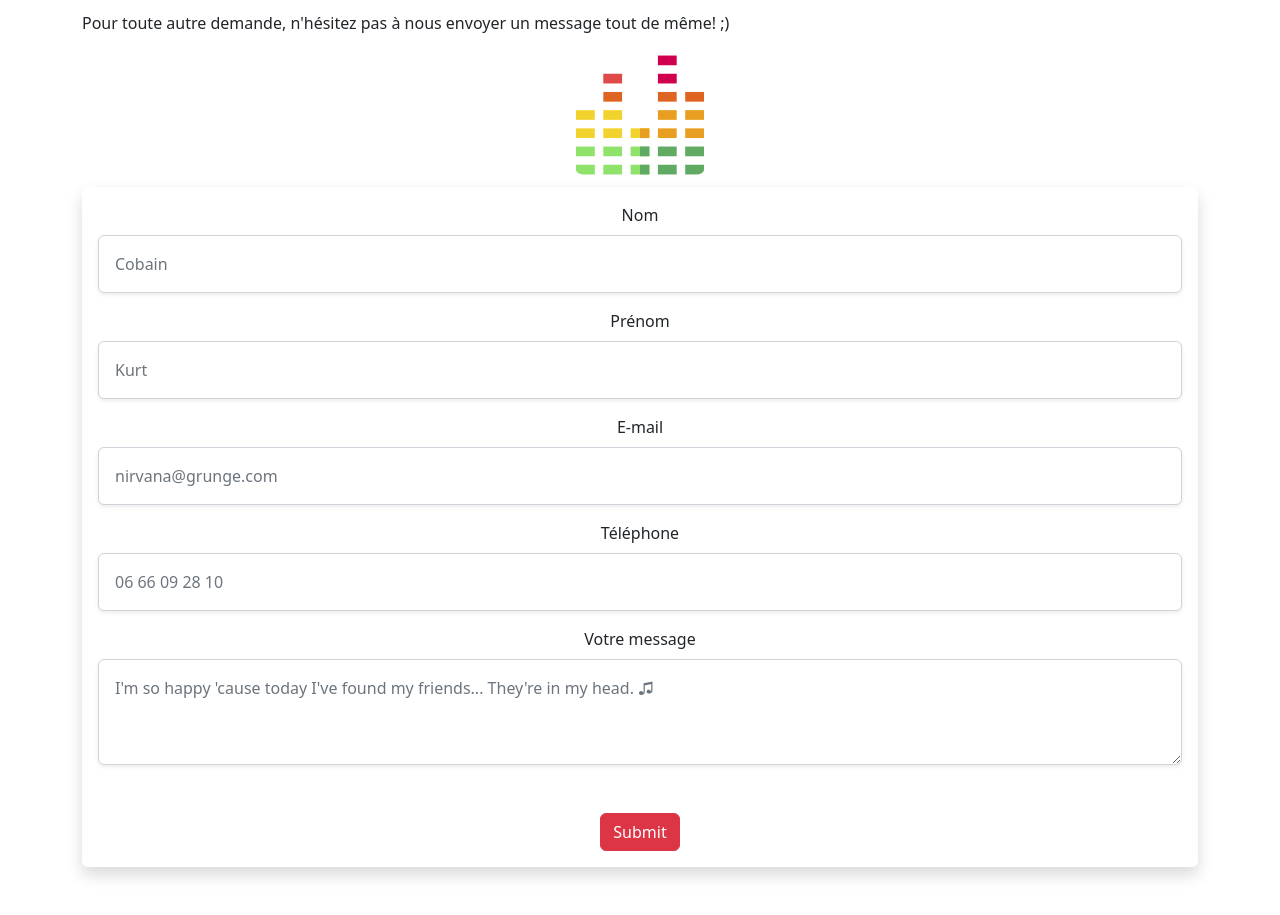
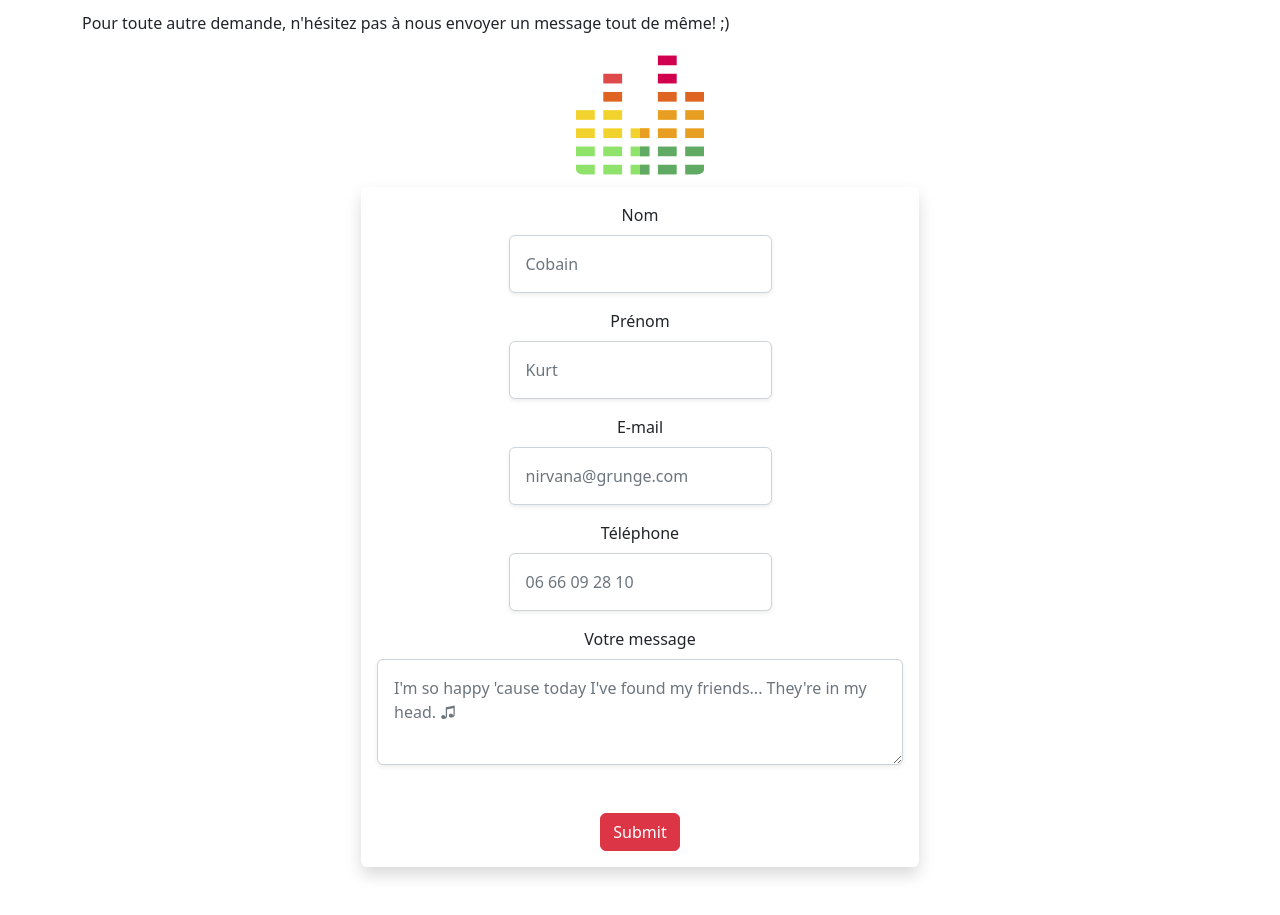
Before and after one commit to WildCodeSchool/2022-09-php-remote-p2-where-is-my-band, a PHP site: template src/View/Home/contact.html.twig in a window 1280 px wide. Shown: the part 264-1179 px from the top of the page. Run offline with PHP 8.4, Linux system fonts and the light colour scheme; the template is opened without the code that fills it, so the values that code supplies are empty; some libraries are stand-ins or nearby versions.

Commit message:
us_10 terminé page contact responsive et validation good

```diff
--- a/src/View/Home/contact.html.twig
+++ b/src/View/Home/contact.html.twig
@@ -19,32 +19,32 @@
 
 		<img src="./assets/images/vu-meter.png" class="d-block mx-auto mb-2" alt="vu-meter">
 
-		<form class="container text-center shadow p-3 mb-5 bg-body rounded" action="/validation" method="POST">
-			<div class="mb-3">
+		<form class="container text-center shadow p-3 mb-5 col-lg-6 bg-body rounded" action="/validation" method="POST">
+			<div class="mb-3 col-12 col-xs-12 col-md-12 col-lg-6 offset-lg-3">
 				<label for="lastname" class="form-label">Nom</label>
 				<input type="text" class="form-control shadow-sm p-3 mb-2 bg-body rounded" id="lastname" placeholder="Cobain" arial-label="nom" required>
 				<div class="invalid-feedback">Valeur incorrecte</div>
 			</div>
 
-			<div class="mb-3">
+			<div class="mb-3 col-12 col-xs-12 col-md-12 col-lg-6 offset-lg-3">
 				<label for="firstname" class="form-label">Prénom</label>
 				<input type="text" class="form-control shadow-sm p-3 mb-2 bg-body rounded" id="firstname" name="firstname" placeholder="Kurt" arial-label="prenom" required>
 				<div class="invalid-feedback">Valeur incorrecte</div>
 			</div>
 
-			<div class="mb-3">
+			<div class="mb-3 col-12 col-xs-12 col-md-12 col-lg-6 offset-lg-3">
 				<label for="email" class="form-label">E-mail</label>
 				<input type="email" class="form-control shadow-sm p-3 mb-2 bg-body rounded" id="email" placeholder="nirvana@grunge.com" arial-label="email" required>
 				<div class="invalid-feedback">Valeur incorrecte</div>
 			</div>
 
-			<div class="mb-3">
+			<div class="mb-3 col-12 col-xs-12 col-md-12 col-lg-6 offset-lg-3">
 				<label for="phone" class="form-label">Téléphone</label>
 				<input type="text" class="form-control shadow-sm p-3 mb-2 bg-body rounded" id="phone" placeholder="06 66 09 28 10" arial-label="email" required>
 				<div class="invalid-feedback">Valeur incorrecte</div>
 			</div>
 
-			<div class="mb-3">
+			<div class="mb-3 col-lg-12">
 				<label for="message" class="form-label">Votre message</label>
 				<textarea class="form-control shadow-sm p-3 mb-5 bg-body rounded" id="message" rows="3" placeholder="I'm so happy 'cause today I've found my friends... They're in my head. ♫" arial-label="message" required></textarea>
 				<div class="invalid-feedback">Valeur incorrecte</div>
```
Also changed, not shown: 1 other file.
